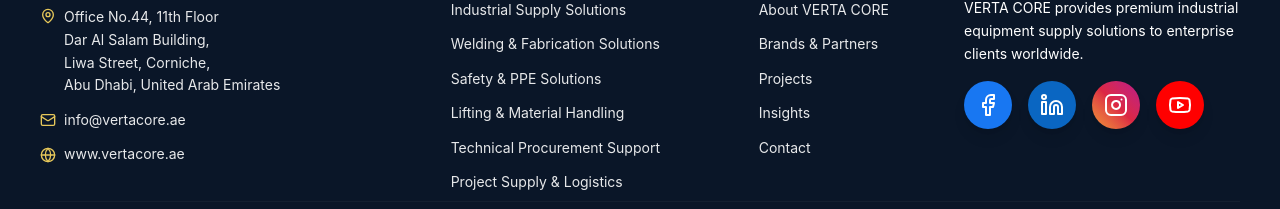
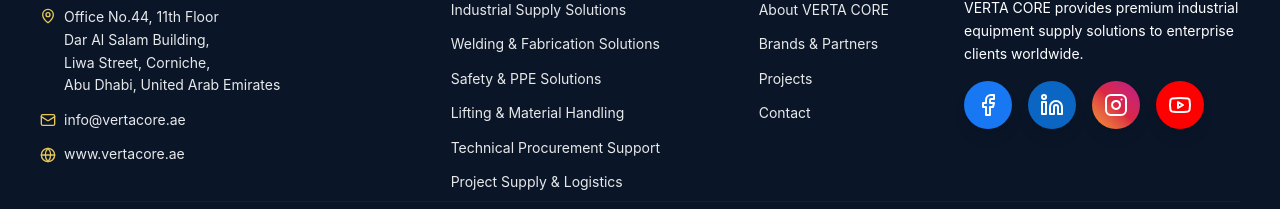
Before and after one commit to Zakertrading01/VertaCore, a Next.js app: page /brands in a window 1280 px wide. Shown: the part 3428-3637 px from the top of the page. Built offline with nearby package versions, Linux system fonts and the light colour scheme; no server answers; the database is empty; a web font is replaced by a local one.

Commit message:
refactor: remove insights section

```diff
--- a/src/app/(marketing)/page.tsx
+++ b/src/app/(marketing)/page.tsx
@@ -1,7 +1,7 @@
 import type { Metadata } from "next";
 import { buildMetadata } from "@/lib/seo";
 import { organizationSchema, websiteSchema } from "@/lib/schema";
-import { getHomeProjects, getHomeInsights } from "@/lib/cached-queries";
+import { getHomeProjects } from "@/lib/cached-queries";
 import { HeroSection } from "@/components/marketing/HeroSection";
 import { IntroductionSection } from "@/components/marketing/IntroductionSection";
 import { SolutionsSection } from "@/components/marketing/SolutionsSection";
@@ -10,7 +10,6 @@ import { QualitySection } from "@/components/marketing/QualitySection";
 import { WhyVertacoreSection } from "@/components/marketing/WhyVertacoreSection";
 import { MetricsBand } from "@/components/marketing/MetricsBand";
 import { ProjectsSection } from "@/components/marketing/ProjectsSection";
-import { InsightsSection } from "@/components/marketing/InsightsSection";
 import { CTASection } from "@/components/marketing/CTASection";
 import { MaintenancePage } from "@/components/marketing/MaintenancePage";
 import { db } from "@/lib/db";
@@ -43,10 +42,9 @@ async function getSiteSettings() {
 }
 
 export default async function HomePage() {
-  const [{ maintenanceMode, showSocials }, projects, insights] = await Promise.all([
+  const [{ maintenanceMode, showSocials }, projects] = await Promise.all([
     getSiteSettings(),
     getHomeProjects(),
-    getHomeInsights(),
   ]);
 
   const jsonLd = [organizationSchema(), websiteSchema()];
@@ -72,7 +70,6 @@ export default async function HomePage() {
       {/* <QualitySection /> */}
       <MetricsBand />
       <ProjectsSection projects={projects} />
-      <InsightsSection insights={insights} />
       <CTASection />
     </>
   );
--- a/src/components/layout/Footer.tsx
+++ b/src/components/layout/Footer.tsx
@@ -19,7 +19,6 @@ const customerCare = [
   // { label: "Certifications", href: "/certifications" },
   { label: "Brands & Partners", href: "/brands" },
   { label: "Projects", href: "/projects" },
-  { label: "Insights", href: "/insights" },
   { label: "Contact", href: "/contact" },
 ];
 
```
